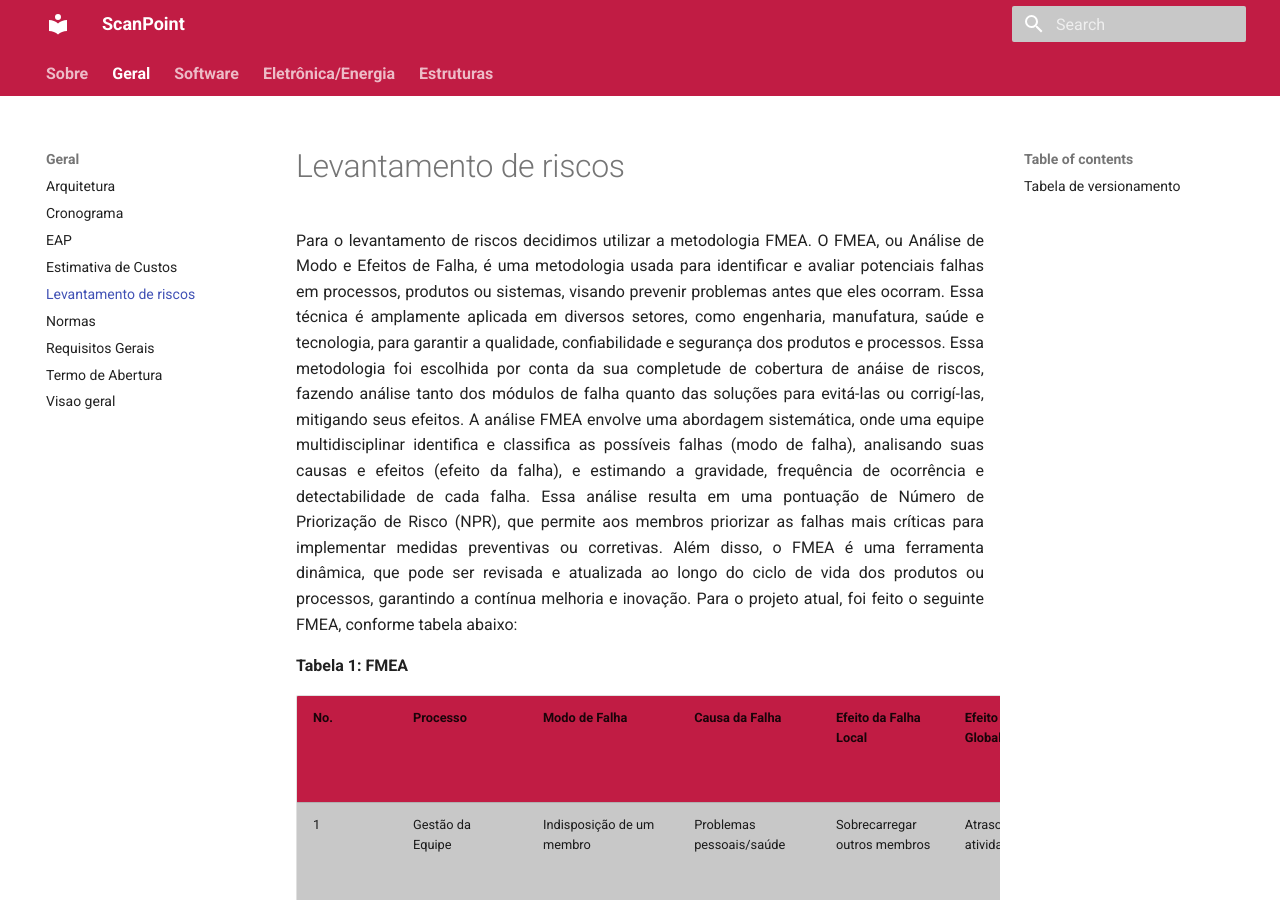
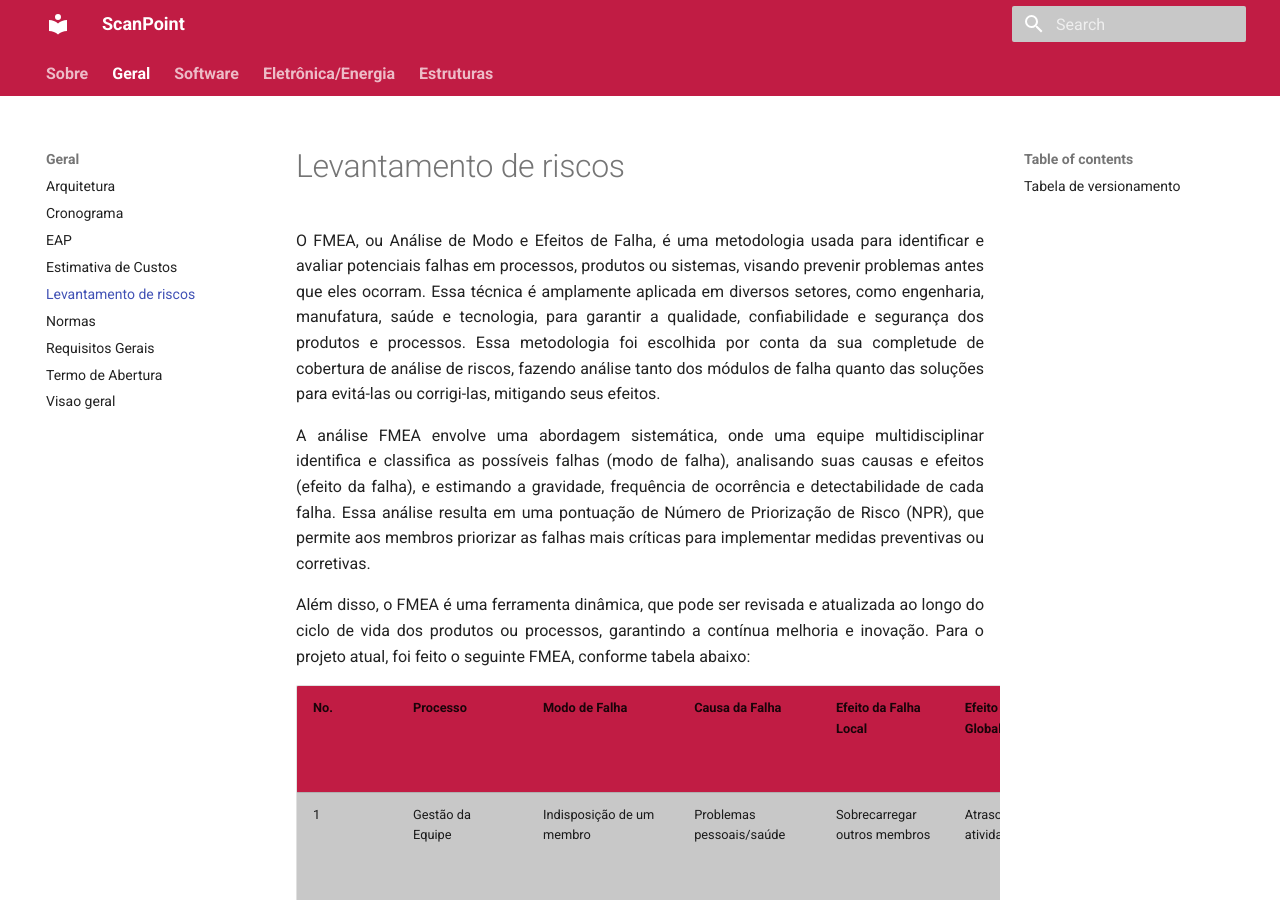
Before and after one commit to Calcioft/ScanPoint, an MkDocs documentation site: the page built from docs/geral/FMEA.md, in a window 1280 px wide and 900 px high. Built offline with MkDocs 1.6.1 and Material for MkDocs 9.7.7, drawn with Linux system fonts in a browser that asks for light colours; some of the changed text lies outside the part shown.

Commit message:
doc: Aletação do documento de risco

```diff
--- a/docs/geral/FMEA.md
+++ b/docs/geral/FMEA.md
@@ -1,15 +1,16 @@
 # Levantamento de riscos
 
 <p style="text-align:justify;">
-Para o levantamento de riscos decidimos utilizar a metodologia FMEA.
+O FMEA, ou Análise de Modo e Efeitos de Falha, é uma metodologia usada para identificar e avaliar potenciais falhas em processos, produtos ou sistemas, visando prevenir problemas antes que eles ocorram. Essa técnica é amplamente aplicada em diversos setores, como engenharia, manufatura, saúde e tecnologia, para garantir a qualidade, confiabilidade e segurança dos produtos e processos. Essa metodologia foi escolhida por conta da sua completude de cobertura de análise de riscos, fazendo análise tanto dos módulos de falha quanto das soluções para evitá-las ou corrigi-las, mitigando seus efeitos. </p>
 
-O FMEA, ou Análise de Modo e Efeitos de Falha, é uma metodologia usada para identificar e avaliar potenciais falhas em processos, produtos ou sistemas, visando prevenir problemas antes que eles ocorram. Essa técnica é amplamente aplicada em diversos setores, como engenharia, manufatura, saúde e tecnologia, para garantir a qualidade, confiabilidade e segurança dos produtos e processos. Essa metodologia foi escolhida por conta da sua completude de cobertura de anáise de riscos, fazendo análise tanto dos módulos de falha quanto das soluções para evitá-las ou corrigí-las, mitigando seus efeitos.
+<p style="text-align:justify;">
 A análise FMEA envolve uma abordagem sistemática, onde uma equipe multidisciplinar identifica e classifica as possíveis falhas (modo de falha), analisando suas causas e efeitos (efeito da falha), e estimando a gravidade, frequência de ocorrência e detectabilidade de cada falha. Essa análise resulta em uma pontuação de Número de Priorização de Risco (NPR), que permite aos membros priorizar as falhas mais críticas para implementar medidas preventivas ou corretivas.
+</p>
+
+<p style="text-align:justify;">
 Além disso, o FMEA é uma ferramenta dinâmica, que pode ser revisada e atualizada ao longo do ciclo de vida dos produtos ou processos, garantindo a contínua melhoria e inovação.
-Para o projeto atual, foi feito o seguinte FMEA, conforme tabela abaixo:
+Para o projeto atual, foi feito o seguinte FMEA, conforme tabela abaixo: </p>
 
-</p>
-**Tabela 1: FMEA**
 
 | No. | Processo                             | Modo de Falha                                              | Causa da Falha                                         | Efeito da Falha Local                                                | Efeito da Falha Global                       | Severidade | Ocorrência | Detecção | Número de Priorização de Risco (NPR) | Plano de Ação                                                                          | Responsável           | Prevenção                                                                                                                         |
 | --- | ------------------------------------ | ---------------------------------------------------------- | ------------------------------------------------------ | -------------------------------------------------------------------- | -------------------------------------------- | ---------- | ---------- | -------- | ------------------------------------ | -------------------------------------------------------------------------------------- | --------------------- | --------------------------------------------------------------------------------------------------------------------------------- |
@@ -25,7 +26,7 @@ Para o projeto atual, foi feito o seguinte FMEA, conforme tabela abaixo:
 | 10  | Desenvolvimento de software          | Bugs incorrigíveis                                         | Plataforma ou bibliotecas com erros incorrigíveis      | Atraso no progresso de desenvolvimento                               | Atraso e/ou não entrega do projeto           | 3          | 1          | 1        | 3                                    | Encontrar formas de contornar os erros, seja por código ou substituição de bibliotecas | Software              | Testes de build da aplicação                                                                                                      |
 | 11  | Integração do software com o sistema | Falhas de comunicação dos módulos de software e eletrônica | Conexões ou protocolos                                 | Atraso na Montagem do produto                                        | Atraso e/ou não entrega do projeto           | 5          | 1          | 4        | 20                                   | Fazer uma reunião com os software e de eletrônica para sanar as dificuldades           | Software e eletrônica | Micro testes de integração                                                                                                        |
 
-<font size="2"><p style="text-align: center">Fonte: Tabela Custos - Autoria Própria.</p></font>
+<font size="2"><p style="text-align: center">Tabela 1: FMEA - Autoria Própria.</p></font>
 
 Legenda:
 
@@ -60,3 +61,4 @@ Ao analisar os resultados, destacam-se os problemas identificados com os maiores
 |-------|------|-----------|------------|
 | 1.0 | 13/04/2024 | Criação da tabela de riscos | Diogo Soares, Ciro Costa, Lucas Pantoja  |
 | 1.1 | 03/05/2024 | Correção formatação | Artur de Sousa |
+| 1.2 | 04/05/2024 | Correção alinhamento e fonte | Ana Carolina |
```
